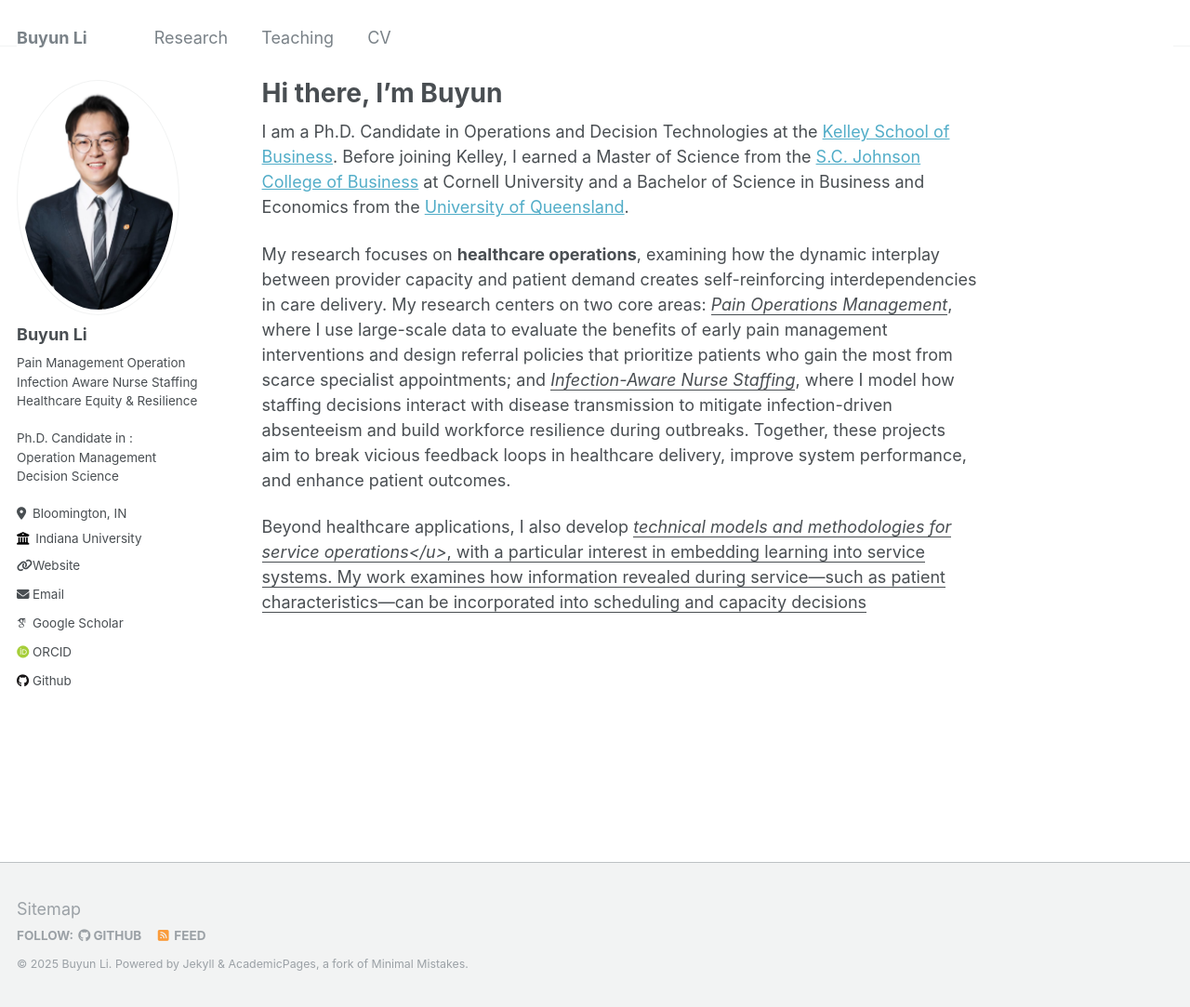
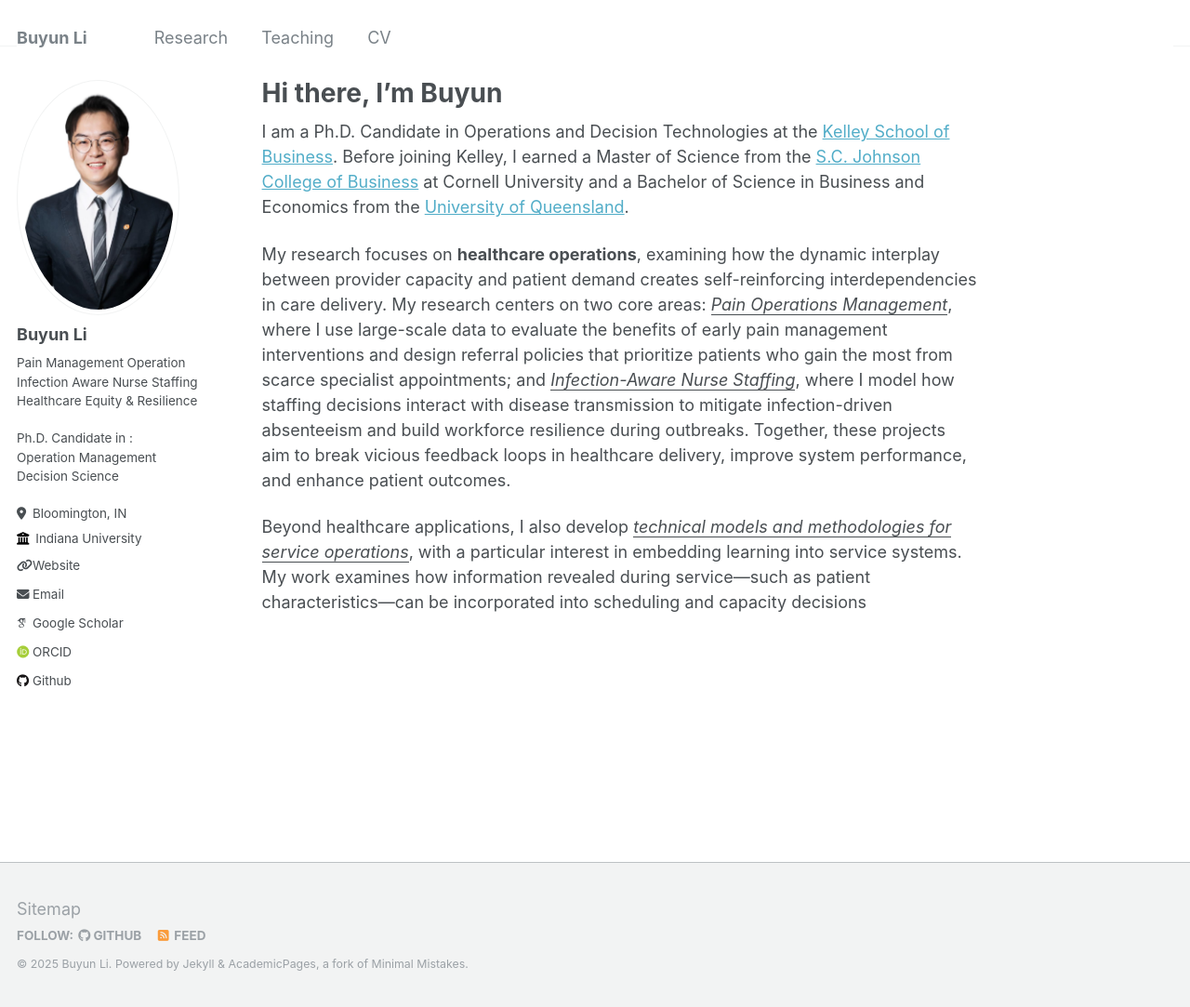
Before and after one commit to BuyunLi/BuyunLi.github.io, a Jekyll site: the page built from _pages/about.md, in a window 1280 px wide and 1083 px high. Shown: the whole window at 93% size. Built offline with Jekyll 4.4.1, drawn with Linux system fonts in a browser that asks for light colours; some web fonts are replaced.

```diff
--- a/_pages/about.md
+++ b/_pages/about.md
@@ -10,4 +10,4 @@ I am a Ph.D. Candidate in Operations and Decision Technologies at the [Kelley Sc
 
  My research focuses on <b>healthcare operations</b>, examining how the dynamic interplay between provider capacity and patient demand creates self-reinforcing interdependencies in care delivery. My research centers on two core areas: <em><u>Pain Operations Management</u></em>, where I use large-scale data to evaluate the benefits of early pain management interventions and design referral policies that prioritize patients who gain the most from scarce specialist appointments; and <u><em>Infection-Aware Nurse Staffing</em></u>, where I model how staffing decisions interact with disease transmission to mitigate infection-driven absenteeism and build workforce resilience during outbreaks. Together, these projects aim to break vicious feedback loops in healthcare delivery, improve system performance, and enhance patient outcomes.
 
-Beyond healthcare applications, I also develop <u><em>technical models and methodologies for service operations</u></em>, with a particular interest in embedding learning into service systems. My work examines how information revealed during service—such as patient characteristics—can be incorporated into scheduling and capacity decisions
+Beyond healthcare applications, I also develop <u><em>technical models and methodologies for service operations</em></u>, with a particular interest in embedding learning into service systems. My work examines how information revealed during service—such as patient characteristics—can be incorporated into scheduling and capacity decisions
```
